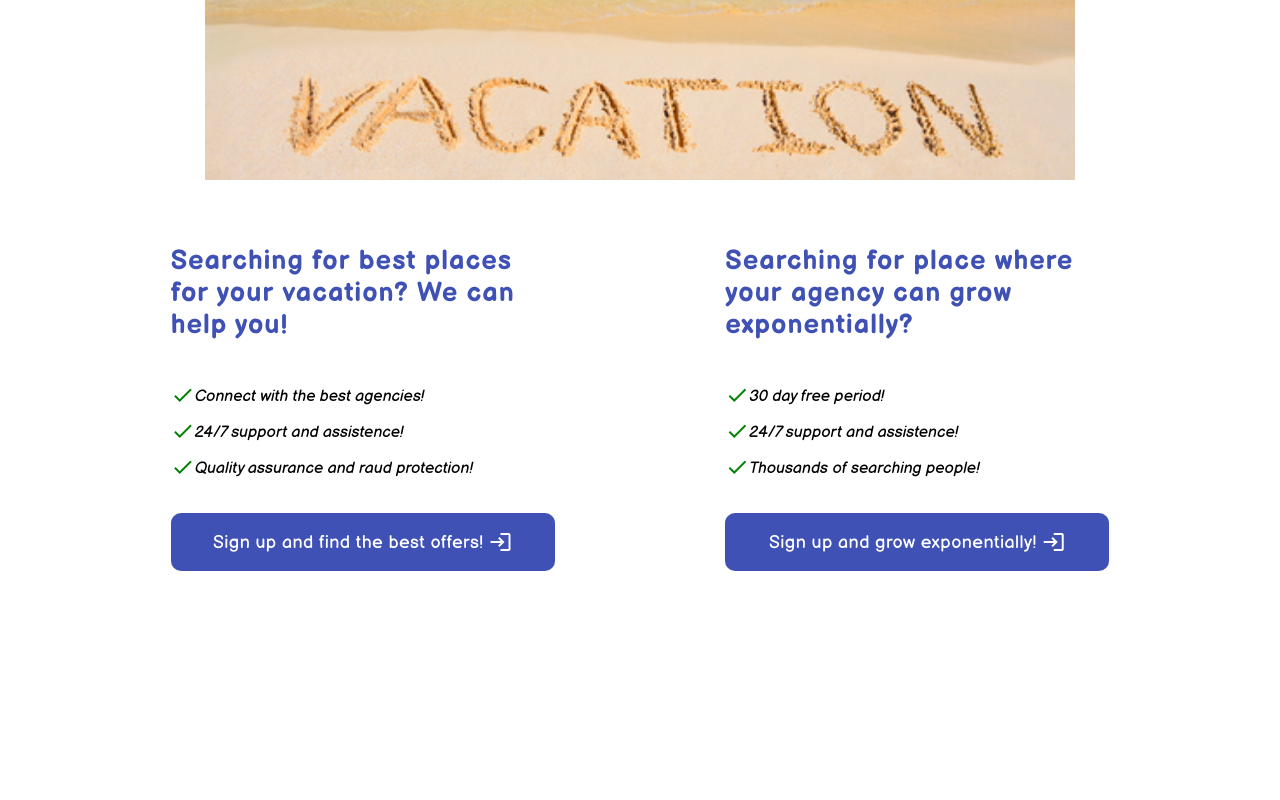
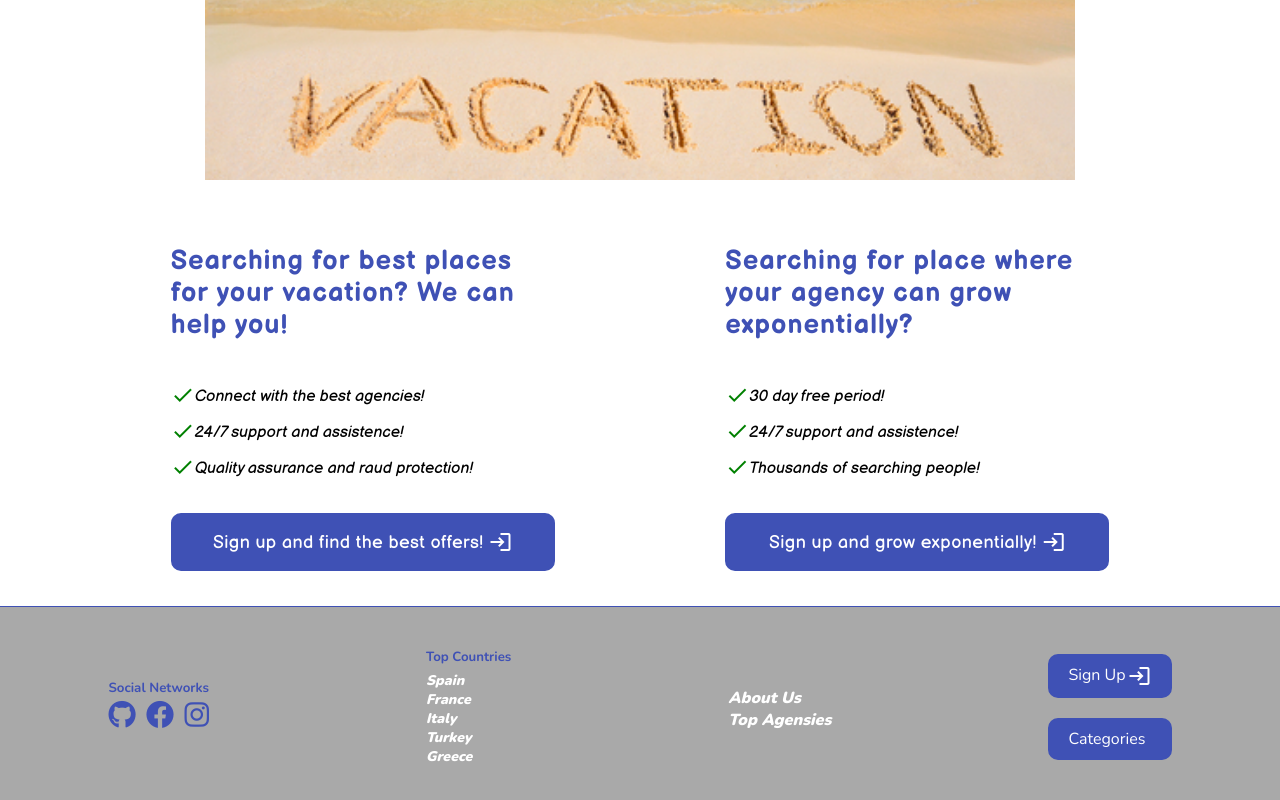
Before and after one commit to pavlinevtimov1998/Vacation-App, an Angular app in the folder vacation-app/: page / in a window 1280 px wide. Shown: the part 2023-2823 px from the top of the page. Before the commit the page ends 2594 px from the top, so only its background shows below. Built offline with nearby package versions, Linux system fonts and the light colour scheme.

Commit message:
add footer

```diff
--- a/vacation-app/src/app/app.component.html
+++ b/vacation-app/src/app/app.component.html
@@ -7,3 +7,6 @@
   <app-popular-destinations></app-popular-destinations>
   <app-banner></app-banner>
 </main>
+<footer>
+  <app-footer></app-footer>
+</footer>
--- a/vacation-app/src/app/core/core.module.ts
+++ b/vacation-app/src/app/core/core.module.ts
@@ -8,6 +8,7 @@ import { SearchComponent } from './search/search.component';
 import { PopularDestinationsComponent } from './popular-destinations/popular-destinations.component';
 import { PopularCountriesComponent } from './popular-countries/popular-countries.component';
 import { BannerComponent } from './banner/banner.component';
+import { FooterComponent } from './footer/footer.component';
 
 @NgModule({
   declarations: [
@@ -17,6 +18,7 @@ import { BannerComponent } from './banner/banner.component';
     PopularDestinationsComponent,
     PopularCountriesComponent,
     BannerComponent,
+    FooterComponent,
   ],
   imports: [CommonModule, MaterialModule, RouterModule],
   exports: [
@@ -24,7 +26,8 @@ import { BannerComponent } from './banner/banner.component';
     CarouselComponent,
     PopularDestinationsComponent,
     PopularCountriesComponent,
-    BannerComponent
+    BannerComponent,
+    FooterComponent,
   ],
 })
 export class CoreModule {}
--- /dev/null
+++ b/vacation-app/src/app/core/footer/footer.component.css
@@ -0,0 +1,84 @@
+.footer {
+  height: 200px;
+  padding-block: 20px;
+  background-color: darkgrey;
+  display: flex;
+  justify-content: space-around;
+  align-items: center;
+  border-top: 1px solid #3f51b5;
+}
+
+.social {
+  display: flex;
+  flex-direction: column;
+  align-items: center;
+}
+
+.networks {
+  display: flex;
+  justify-content: space-between;
+  width: 100%;
+}
+
+.networks a {
+  font-size: 28px;
+  color: #3f51b5;
+  transition: all 0.3s ease;
+}
+
+.networks a:hover {
+  color: #fff;
+}
+
+.countries ul,
+.platform ul {
+  display: flex;
+  flex-direction: column;
+  font-style: italic;
+  font-size: 14px;
+  font-weight: 900;
+  margin-top: 5px;
+}
+
+.platform ul {
+  font-size: 16px;
+}
+
+.countries ul a,
+.platform ul a {
+  transition: all 0.3s ease;
+}
+
+.countries ul a:hover,
+.platform ul a:hover {
+  color: #3f51b5;
+}
+
+.btns-container {
+  display: flex;
+  flex-direction: column;
+  gap: 20px;
+}
+
+.btn {
+  background-color: #3f51b5;
+  padding: 8px 18px;
+  border: 2px solid #3f51b5;
+  border-radius: 10px;
+  transition: all 0.3s ease;
+}
+
+.sign-up {
+  display: flex;
+  gap: 2px;
+}
+
+.btn:hover {
+  background-color: #fff;
+  color: #3f51b5;
+  box-shadow: rgba(50, 50, 93, 0.25) 0px 6px 12px -2px,
+    rgba(0, 0, 0, 0.3) 0px 3px 7px -3px;
+}
+
+.categories {
+}
--- /dev/null
+++ b/vacation-app/src/app/core/footer/footer.component.html
@@ -0,0 +1,53 @@
+<section class="footer">
+  <article class="social">
+    <h5>Social Networks</h5>
+    <div class="networks">
+      <a href="https://github.com/pavlinevtimov1998"
+        ><i class="fa-brands fa-github"></i
+      ></a>
+      <a href="https://www.facebook.com/pavlin.evtimov"
+        ><i class="fa-brands fa-facebook"></i
+      ></a>
+      <a href="https://www.instagram.com/pavlinevtimov"
+        ><i class="fa-brands fa-instagram"></i
+      ></a>
+    </div>
+  </article>
+  <article class="countries">
+    <h5>Top Countries</h5>
+    <ul>
+      <li>
+        <a href="">Spain</a>
+      </li>
+      <li>
+        <a href="">France</a>
+      </li>
+      <li>
+        <a href="">Italy</a>
+      </li>
+      <li>
+        <a href="">Turkey</a>
+      </li>
+      <li>
+        <a href="">Greece</a>
+      </li>
+    </ul>
+  </article>
+  <article class="platform">
+    <ul>
+      <li>
+        <a href="">About Us</a>
+      </li>
+      <li>
+        <a href="">Top Agensies</a>
+      </li>
+    </ul>
+  </article>
+  <article class="btns-container">
+    <a class="sign-up btn" href="">
+      <span>Sign Up</span>
+      <mat-icon>login</mat-icon>
+    </a>
+    <a class="categories btn" href="">Categories</a>
+  </article>
+</section>
--- /dev/null
+++ b/vacation-app/src/app/core/footer/footer.component.ts
@@ -0,0 +1,15 @@
+import { Component, OnInit } from '@angular/core';
+
+@Component({
+  selector: 'app-footer',
+  templateUrl: './footer.component.html',
+  styleUrls: ['./footer.component.css']
+})
+export class FooterComponent implements OnInit {
+
+  constructor() { }
+
+  ngOnInit(): void {
+  }
+
+}
--- a/vacation-app/src/styles.css
+++ b/vacation-app/src/styles.css
@@ -1,4 +1,5 @@
 @import "@angular/material/prebuilt-themes/indigo-pink.css";
+@import url("https://use.fontawesome.com/releases/v6.1.1/css/all.css");
 
 * {
   box-sizing: border-box;
```
Also changed, not shown: 1 other file (tests, documents, lock files or other folders).
